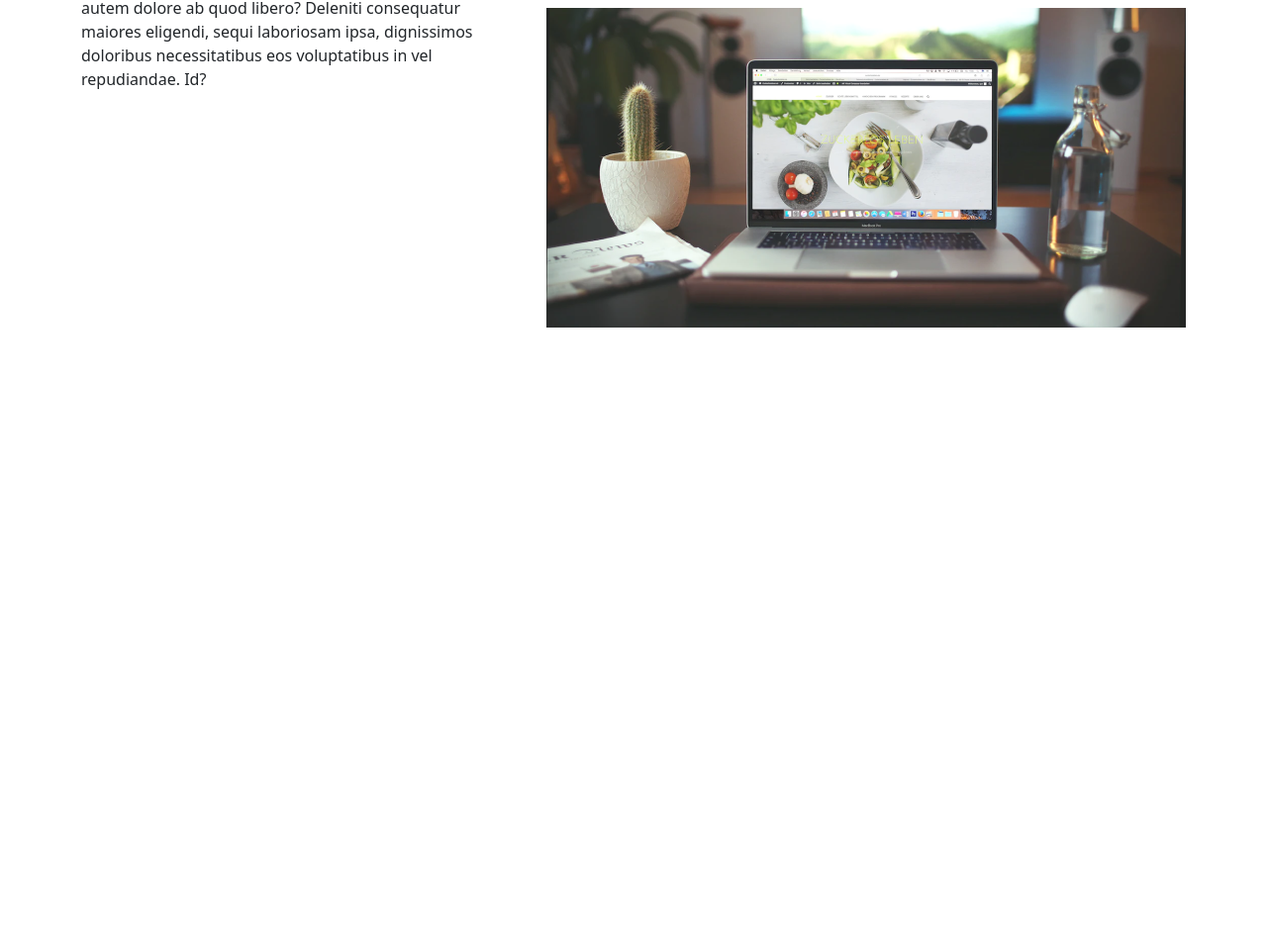
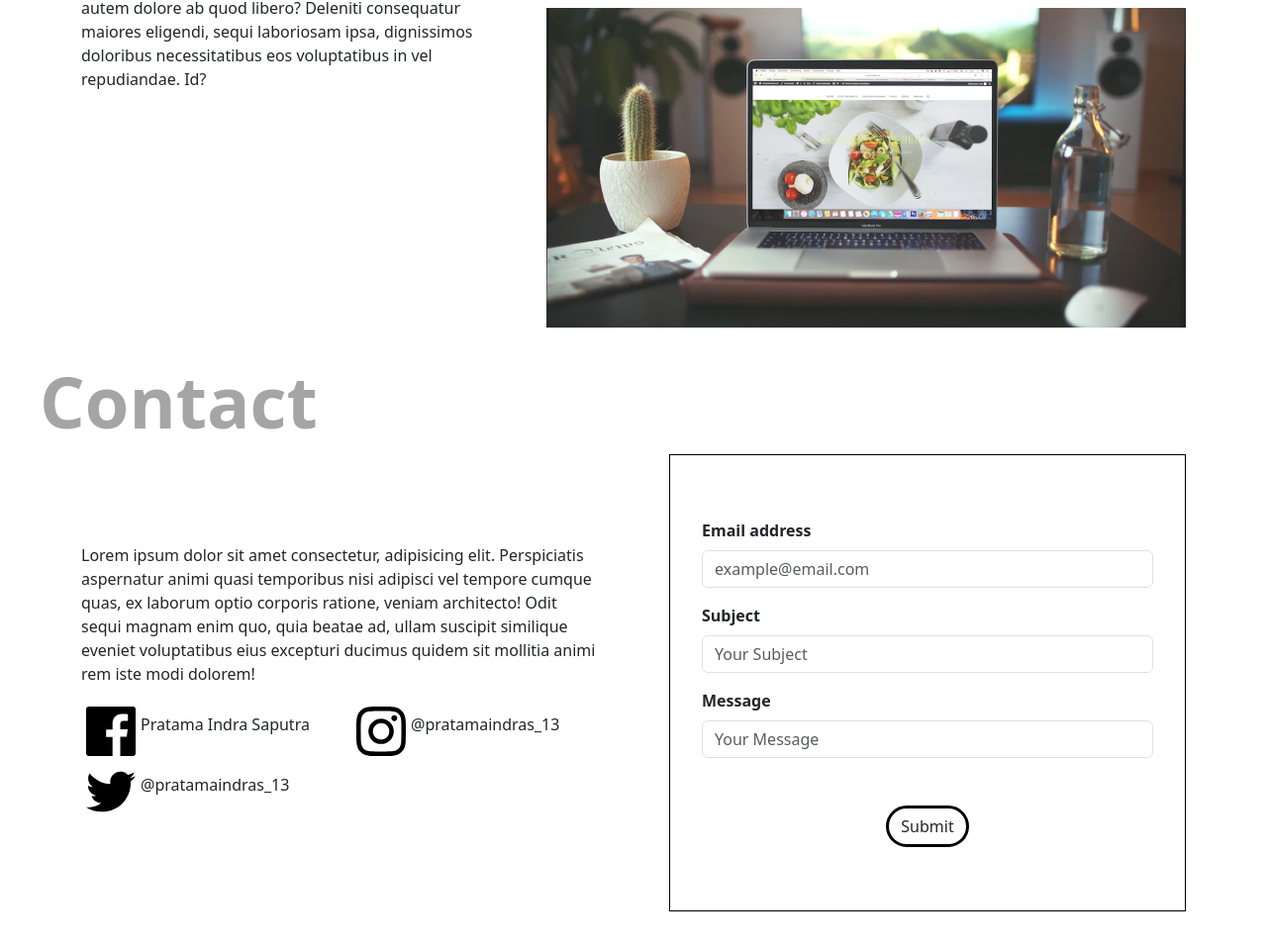
Before and after one commit to Pratama1412/Portfolio, a plain HTML site: page index.html in a window 1280 px wide. Shown: the part 1692-2651 px from the top of the page at 99% size. Before the commit the page ends 2023 px from the top, so only its background shows below. Drawn offline with nearby package versions, Linux system fonts and the light colour scheme.

Commit message:
add contact

```diff
--- a/index.html
+++ b/index.html
@@ -27,7 +27,7 @@
                 <a class="nav-link" href="#work">Work</a>
               </li>
               <li class="nav-item">
-                <a class="nav-link" href="#">Contact</a>
+                <a class="nav-link" href="#contact">Contact</a>
               </li>
             </ul>
           </div>
@@ -106,6 +106,47 @@
         </div>
       </section>
 
+      <section id="contact" class="contact container">
+        <div class="row d-flex align-items-center gap-5">
+          <div class="col">
+            <p>Lorem ipsum dolor sit amet consectetur, adipisicing elit. Perspiciatis aspernatur animi quasi temporibus nisi adipisci vel tempore cumque quas, ex laborum optio corporis ratione, veniam architecto! Odit sequi magnam enim quo, quia beatae ad, ullam suscipit similique eveniet voluptatibus eius excepturi ducimus quidem sit mollitia animi rem iste modi dolorem!</p>
+            <div class="row">
+              <div class="col d-flex align-items-center">
+                <img src="images/Facebook.svg" alt="facebook icon">
+                <p>Pratama Indra Saputra</p>
+              </div>
+              <div class="col d-flex align-items-center">
+                <img src="images/Instagram.svg" alt="instagram icon">
+                <p>@pratamaindras_13</p>
+              </div>
+              <div class="col d-flex align-items-center">
+                <img src="images/Twitter.svg" alt="twitter icon">
+                <p>@pratamaindras_13</p>
+              </div>
+            </div>
+          </div>
+          <div class="col">
+            <form class="contact-form" onsubmit="onFormSubmit(event)">
+              <div class="mb-3">
+                <label for="inp_email" class="form-label">Email address</label>
+                <input type="email" class="form-control" id="inp_email" placeholder="example@email.com">
+              </div>
+              <div class="mb-3">
+                <label for="inp_subject" class="form-label">Subject</label>
+                <input type="text" class="form-control" id="inp_subject" placeholder="Your Subject">
+              </div>
+              <div class="mb-3">
+                <label for="inp_message" class="form-label">Message</label>
+                <input type="text" class="form-control" id="inp_message" placeholder="Your Message">
+              </div>
+              <div class="d-flex justify-content-center mt-5">
+                <button type="submit" class="btn button">Submit</button>
+              </div>
+            </form>
+          </div>
+        </div>
+      </section>
+
     <script src="https://cdn.jsdelivr.net/npm/@popperjs/core@2.11.8/dist/umd/popper.min.js" integrity="sha384-I7E8VVD/ismYTF4hNIPjVp/Zjvgyol6VFvRkX/vR+Vc4jQkC+hVqc2pM8ODewa9r" crossorigin="anonymous"></script>
     <script src="https://cdn.jsdelivr.net/npm/bootstrap@5.3.3/dist/js/bootstrap.min.js" integrity="sha384-0pUGZvbkm6XF6gxjEnlmuGrJXVbNuzT9qBBavbLwCsOGabYfZo0T0to5eqruptLy" crossorigin="anonymous"></script>
     <script src="https://code.jquery.com/jquery-3.7.1.min.js" integrity="sha256-/JqT3SQfawRcv/BIHPThkBvs0OEvtFFmqPF/lYI/Cxo=" crossorigin="anonymous"></script>
--- a/main.js
+++ b/main.js
@@ -13,3 +13,24 @@ function toggleDetail(e) {
     $(detail).slideToggle()
 
 }
+
+function onFormSubmit(e) {
+    e.preventDefault()
+    const email = $("#inp_email")
+    const subject = $("#inp_subject")
+    const message = $("#inp_message")
+
+    if(!$(email).val()) {
+        alert("Email is requied")
+    } else if (!$(subject).val()) {
+        alert("Subject is requied")
+    } else if (!$(message).val()) {
+        alert("Message is requied")
+    } else {
+        $(email).val("")
+        $(subject).val("")
+        $(message).val("")
+        alert("Form Submitted")
+    }
+
+}
--- a/style.css
+++ b/style.css
@@ -117,6 +117,23 @@ section::before {
     content: 'Front End Developer';
 }
 
+.contact {
+    padding-bottom: 128px;
+}
+
+.contact::before {
+    content: 'Contact';
+}
+
+.contact-form {
+    border: 1px solid black;
+    padding: 64px 32px;
+}
+
+.form-label {
+    font-weight: 700;
+}
+
 @keyframes upDown {
     0% {
         transform: translateY(0);
```
